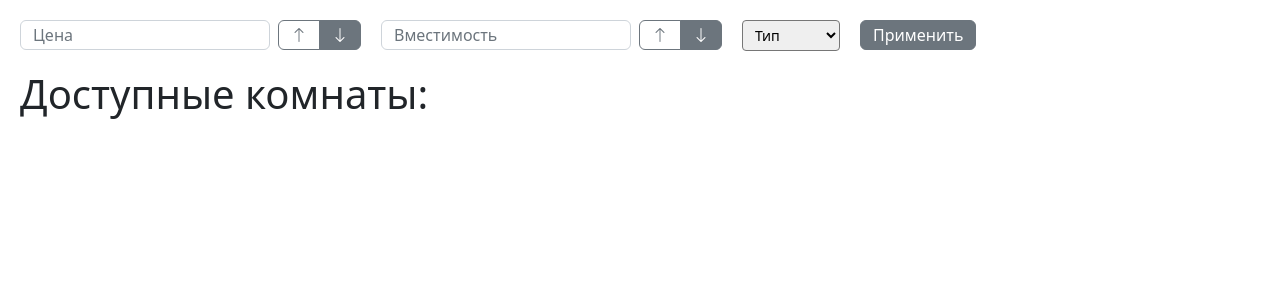
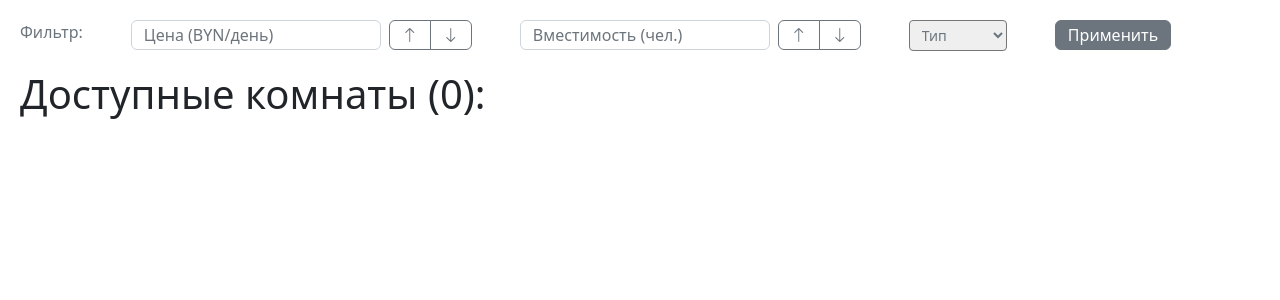
Before and after one commit to Ivan073/SCoI, a Django app: page / in a window 1280 px wide. Shown: the part 56-356 px from the top of the page. Run offline with Django 4.2, Linux system fonts and the light colour scheme; data that the repository does not hold is empty.

Commit message:
Filter logic

```diff
--- a/Lab4/Lab4/HotelSite/templates/home.html
+++ b/Lab4/Lab4/HotelSite/templates/home.html
@@ -11,47 +11,48 @@
 <body>
 {% include "header.html" %}
 <form method="post" action="{% url 'home' %}">{% csrf_token %}
-<div class="d-flex" style="gap: 20px;margin: 20px;height:30px">
+<div class="d-flex" style="gap: 3rem;margin: 20px;height:30px">
+        <span class="text-secondary">Фильтр:</span>
         <div class="d-flex">
-            <input style="max-width:250px" type="text" id="price-filter" name="price-filter" class="form-control me-sm-2" placeholder="Цена">
+            <input style="max-width:250px" type="text" id="price_filter" name="price_filter" class="form-control me-sm-2" placeholder="Цена (BYN/день)">
             <div class="btn-group" role="group" aria-label="Price group">
-              <input type="radio" class="btn-check" name="price_radio" id="price_radio1" autocomplete="off" checked="">
+              <input type="radio" class="btn-check" name="price_radio" id="price_radio1" autocomplete="off" value="up">
               <label class="btn btn-outline-secondary" for="price_radio1">
                   <i class="bi bi-arrow-up"></i>
               </label>
-              <input type="radio" class="btn-check" name="price_radio" id="price_radio2" autocomplete="off" checked="">
+              <input type="radio" class="btn-check" name="price_radio" id="price_radio2" autocomplete="off" value="down">
               <label class="btn btn-outline-secondary" for="price_radio2">
                   <i class="bi bi-arrow-down"></i>
               </label>
             </div>
         </div>
         <div class="d-flex">
-            <input style="max-width:250px" type="text" id="capacity-filter" name="capacity-filter" class="form-control me-sm-2" placeholder="Вместимость">
+            <input style="max-width:250px" type="text" id="capacity_filter" name="capacity_filter" class="form-control me-sm-2" placeholder="Вместимость (чел.)">
             <div class="btn-group" role="group" aria-label="Capacity group">
-              <input type="radio" class="btn-check" name="capacity_radio" id="capacity_radio1" autocomplete="off" checked="">
+              <input type="radio" class="btn-check" name="capacity_radio" id="capacity_radio1" autocomplete="off" value="up">
               <label class="btn btn-outline-secondary" for="capacity_radio1">
                   <i class="bi bi-arrow-up"></i>
               </label>
-              <input type="radio" class="btn-check" name="capacity_radio" id="capacity_radio2" autocomplete="off" checked="">
+              <input type="radio" class="btn-check" name="capacity_radio" id="capacity_radio2" autocomplete="off"value="down">
               <label class="btn btn-outline-secondary" for="capacity_radio2">
                   <i class="bi bi-arrow-down"></i>
               </label>
             </div>
         </div>
         <div class="form-group">
-          <select class="form-select-sm" id="type-select">
-            <option selected disabled>Тип</option>
-            <option>Любой</option>
-            <option>Люкс</option>
-            <option>Полулюкс</option>
-            <option>Обычный</option>
+          <select class="form-select-sm text-secondary" id="type-select" name="type">
+            <option selected disabled value="">Тип</option>
+            <option value="" class="text-black">Любой</option>
+            <option value="Luxury" class="text-black">Люкс</option>
+            <option value="Half-luxury" class="text-black">Полулюкс</option>
+            <option value="Regular" class="text-black">Обычный</option>
           </select>
         </div>
         <button type="submit" class="btn btn-secondary" style="padding-top:2px">Применить</button>
 </div>
  </form>
 
-<h1 style="margin: 20px">Доступные комнаты:</h1>
+<h1 style="margin: 20px">Доступные комнаты ({{amount}}):</h1>
 
 <div class="d-flex" style="gap: 20px;margin: 20px">
   {% for room in rooms%}
--- a/Lab4/Lab4/HotelSite/views.py
+++ b/Lab4/Lab4/HotelSite/views.py
@@ -3,7 +3,7 @@ from django.shortcuts import render
 from django.http import HttpResponse
 from django.contrib.auth.forms import AuthenticationForm, UserCreationForm
 from django.contrib.auth import login,logout
-from .models import Client, ClientData, Room
+from .models import Client, ClientData, Room, RoomType
 from django.shortcuts import redirect
 from django.contrib.auth.decorators import user_passes_test
 from django.contrib import admin
@@ -70,15 +70,40 @@ def signup_view(request):
 
 def home_view(request):
     rooms = Room.objects.all()
+    if request.method == "POST":
+        logger.warning(request.POST)
+        type_name = request.POST.get("type")
+        if type_name is not None and type_name != '':
+            type_obj = RoomType.objects.get(name=type_name)
+            rooms = rooms.filter(room_type = type_obj)
+
+        price_filter = request.POST.get("price_filter")
+        price_radio = request.POST.get("price_radio")
+        if price_filter is not None and price_filter != '':
+            if price_radio == 'up':
+                rooms = rooms.filter(price__gt=float(price_filter))
+                rooms = rooms.order_by('price')
+            elif price_radio == 'down':
+                rooms = rooms.filter(price__lt=float(price_filter))
+                rooms = rooms.order_by('-price')
+            elif price_radio is None:
+                rooms = rooms.filter(price=float(price_filter))
+
+        capacity_filter = request.POST.get("capacity_filter")
+        capacity_radio = request.POST.get("capacity_radio")
+        if capacity_filter is not None and capacity_filter != '':
+            if capacity_radio == 'up':
+                rooms = rooms.filter(capacity__gt=float(capacity_filter))
+            elif capacity_radio == 'down':
+                rooms = rooms.filter(capacity__lt=float(capacity_filter))
+            elif capacity_radio is None:
+                rooms = rooms.filter(capacity=float(capacity_filter))
     logger.warning(rooms)
     context={
         "user":request.user,
         "rooms":rooms,
+        "amount":len(rooms),
     }
-
-
-
-
     return render(request, "home.html",context=context)
 
 def logout_view(request):
```
